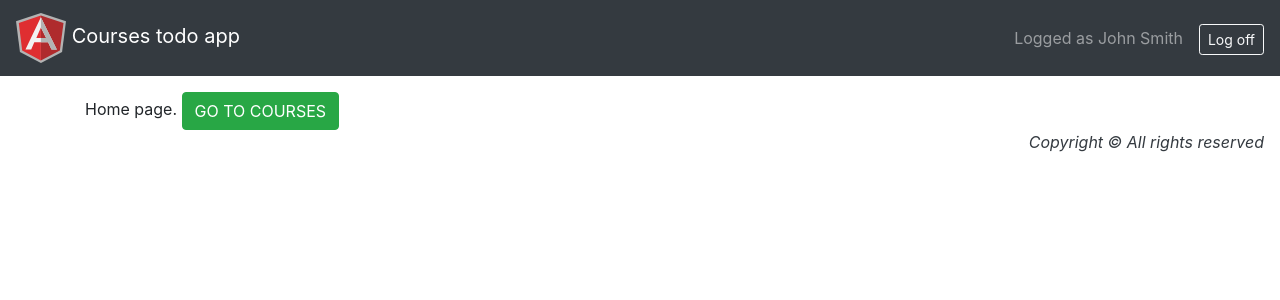
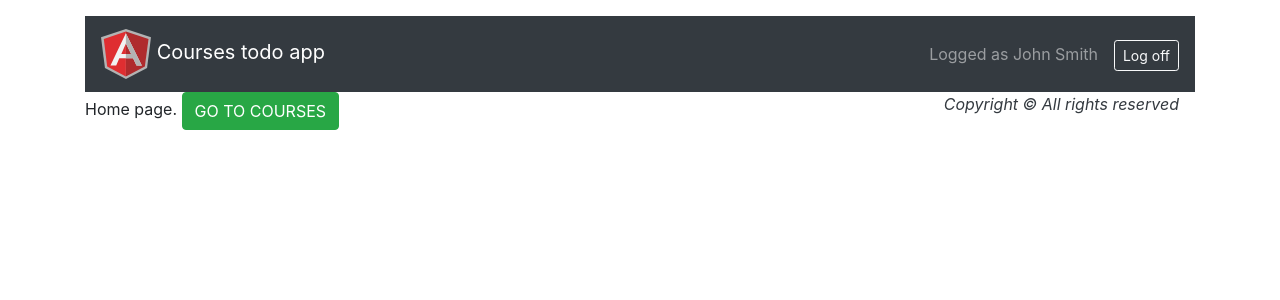
Before and after one commit to DmitriyPavlovskyi/angular-2018Q2, an Angular app: page /home in a window 1280 px wide. Shown: the top 300 px of the page. Built offline with nearby package versions, Linux system fonts and the light colour scheme.

Commit message:
Header and footer moved

```diff
--- a/src/app/app.component.html
+++ b/src/app/app.component.html
@@ -1,5 +1,3 @@
-<app-header></app-header>
-<div class="container">
+<div>
     <router-outlet></router-outlet>
 </div>
-<app-footer></app-footer>
--- a/src/app/core/courses/component/courses.component.html
+++ b/src/app/core/courses/component/courses.component.html
@@ -1,7 +1,9 @@
-<div>
+<app-header></app-header>
+  <div class="container">
     <h4>Courses</h4>
     <app-toolbox></app-toolbox>
     <app-todo-list [courses]="courses"></app-todo-list>
     <app-load-more></app-load-more>
     <!-- <app-breadcrumbs class="navbar navbar-brand"></app-breadcrumbs> -->
   </div>
+<app-footer></app-footer>
--- a/src/app/core/home/component/home.component.html
+++ b/src/app/core/home/component/home.component.html
@@ -1,4 +1,6 @@
-<div class="mt-3">
+<div class="mt-3 container">
+  <app-header></app-header>
   Home page.
   <button class="btn btn-success" routerLink='../courses'>GO TO COURSES</button>
+  <app-footer></app-footer>
 </div>
--- a/src/app/core/home/home.module.ts
+++ b/src/app/core/home/home.module.ts
@@ -2,11 +2,13 @@ import { NgModule } from '@angular/core';
 import { CommonModule } from '@angular/common';
 import { HomeComponent } from './component/home.component';
 import { RouterModule } from '@angular/router';
+import { FeaturesModule } from '@app/features/features.module';
 
 @NgModule({
   imports: [
     CommonModule,
-    RouterModule
+    RouterModule,
+    FeaturesModule
   ],
   declarations: [HomeComponent]
 })
```
Lines whose indentation alone changed are shown as unchanged.
